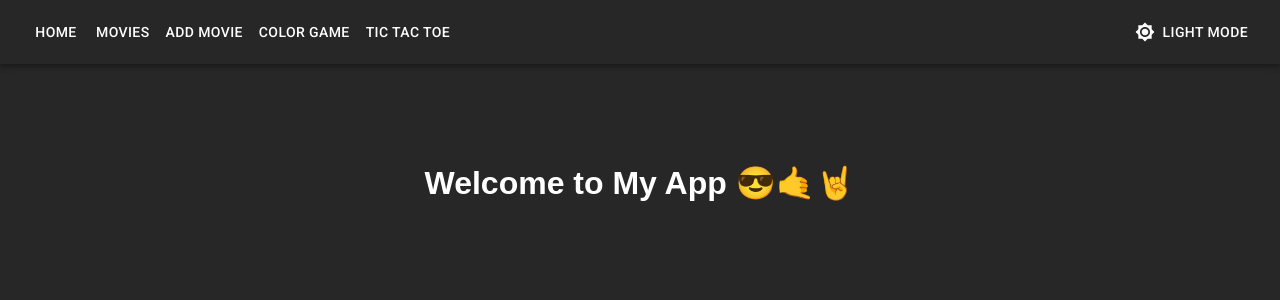
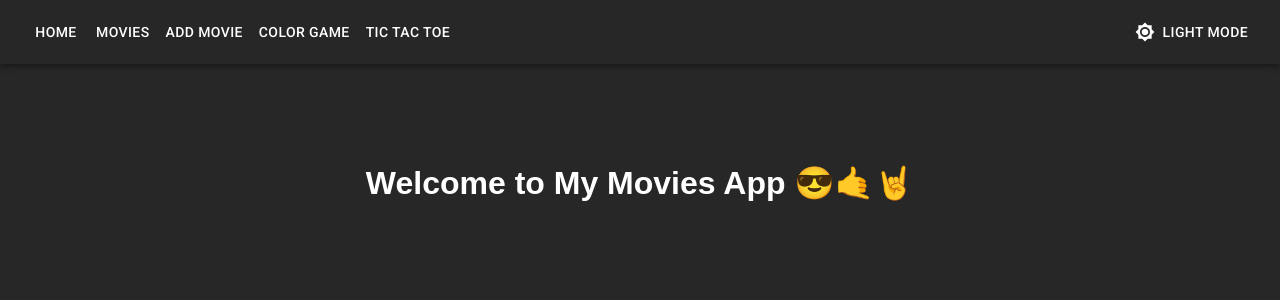
Before and after one commit to RambabuMS/Movie-app, a React (Create React App) app: page / in a window 1280 px wide. Shown: the top 300 px of the page. Built offline with nearby package versions, Linux system fonts and the light colour scheme.

Commit message:
link removed

```diff
--- a/src/App.js
+++ b/src/App.js
@@ -3,7 +3,7 @@ import { useState } from "react";
 import { useHistory } from "react-router-dom";
 import { Newcolor } from "./Newcolor";
 import { TicTacToe } from "./TicTacToe";
-import { Switch, Route, Link,Redirect } from "react-router-dom";
+import { Switch, Route,Redirect } from "react-router-dom";
 import { INITIAL_MOVIE_LIST } from "./INITIAL_MOVIE_LIST";
 import { Movielist } from "./Movielist";
 import { Homepage } from "./Homepage";
--- a/src/Homepage.js
+++ b/src/Homepage.js
@@ -1,6 +1,6 @@
 export function Homepage() {
 
-  return <h1 className="homepage">Welcome to My App 😎🤙🤘 </h1>
+  return <h1 className="homepage">Welcome to My Movies App 😎🤙🤘 </h1>
 
 
 }
```
